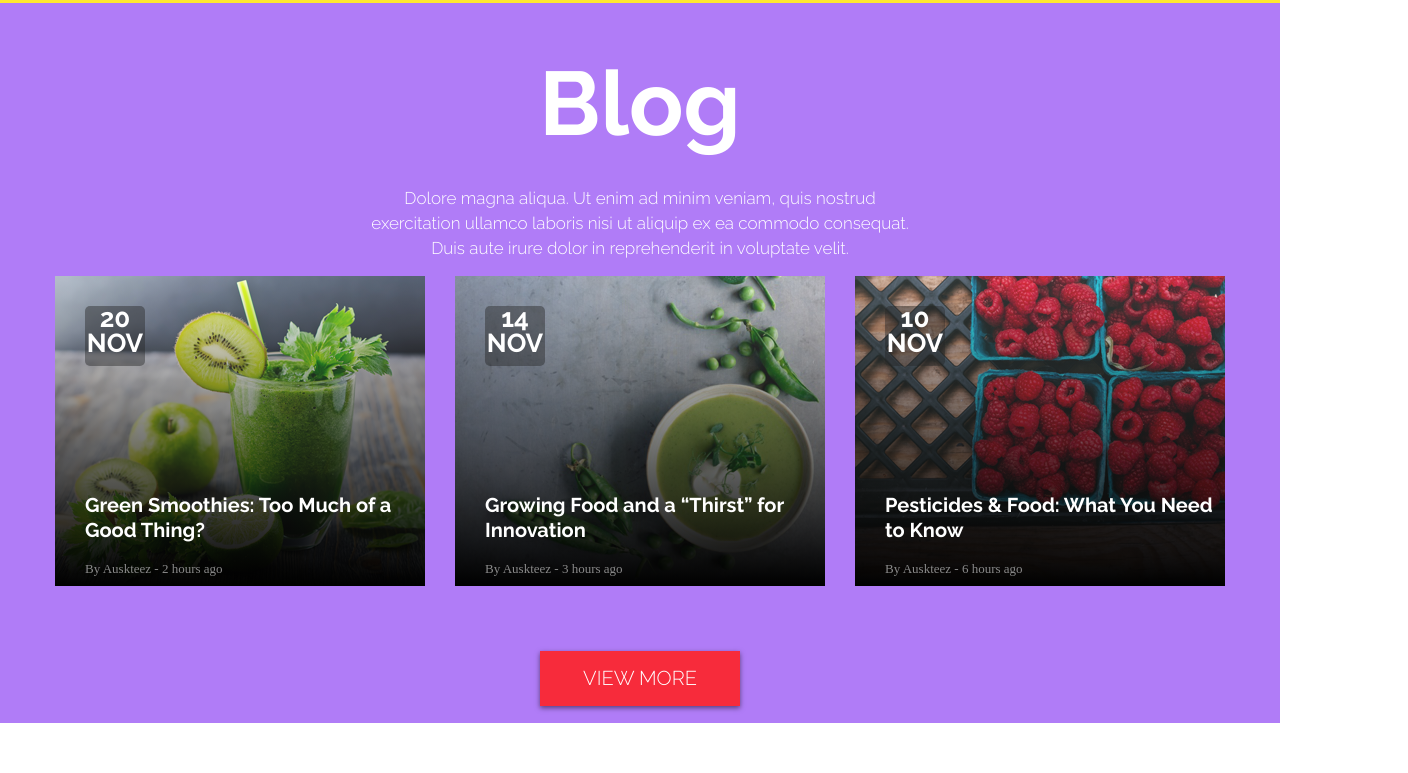
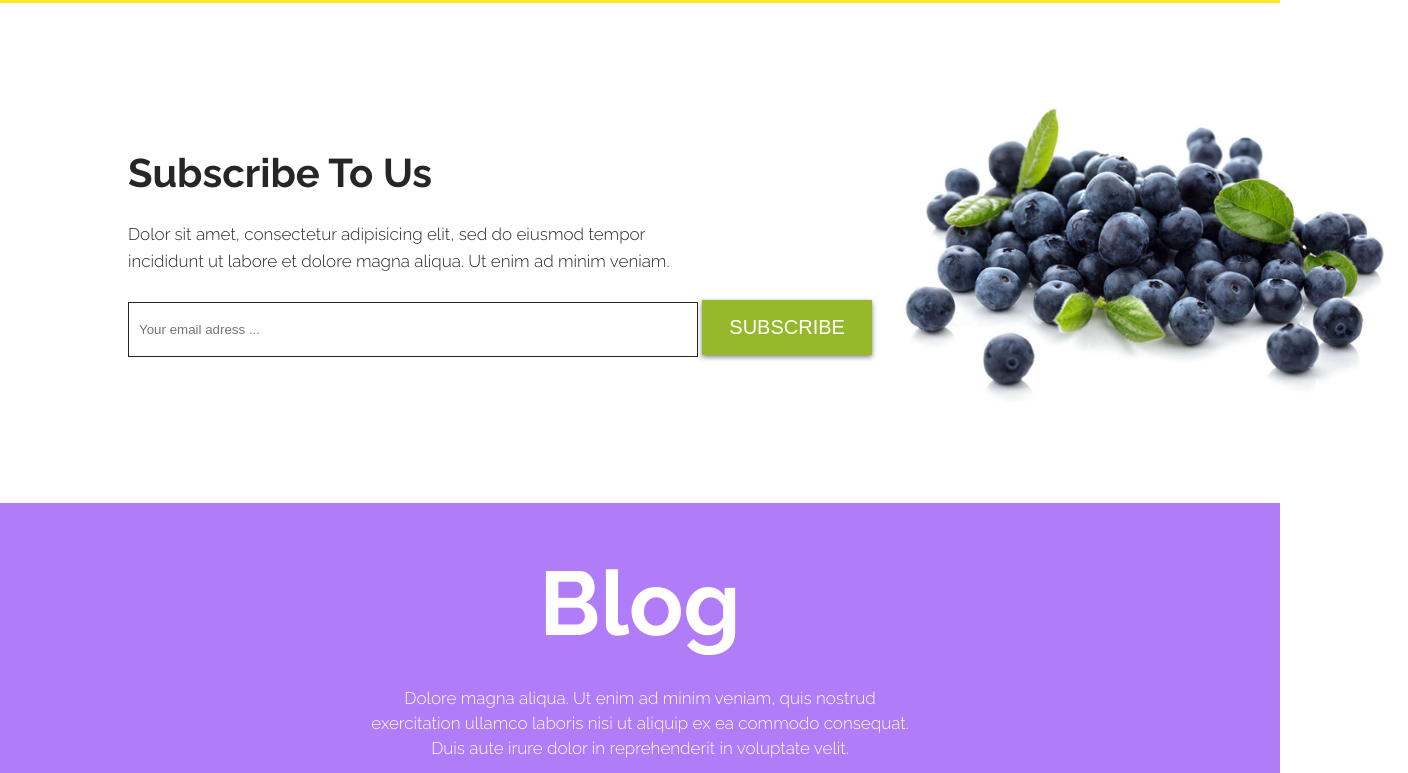
Before and after one commit to chernomorets-pash/Beetroot-hw-Alpha, a plain HTML site: page hw-13-svg/index.html in a window 1280 px wide. Shown: the part 3693-4466 px from the top of the page, 1408 px wide, since content can reach past the window. Drawn offline with Linux system fonts and the light colour scheme; files whose address does not match are found by name.

Commit message:
separate css styles and made one index css file with imports, same done for fonts. Subscribe section was added to flow

```diff
--- a/hw-13-svg/index.html
+++ b/hw-13-svg/index.html
@@ -6,12 +6,11 @@
     <meta http-equiv="X-UA-Compatible" content="IE=edge">
     <meta name="viewport" content="width=device-width, initial-scale=1.0">
     <link rel="icon" type="image/png" sizes="32x32" href="./images/favicon-32x32.png">
-    <link rel="stylesheet" href="./styles/cahee_styles.css">
+    <link rel="stylesheet" href="./styles/index.css">
     <title>Cahee | Beet-hw-part-1-ongoing | BEM | Under construction</title>
 </head>
 
 <body class="page">
-
     <section class="top-section">
         <header class="header">
             <div class="logo">
@@ -44,6 +43,7 @@
                 alt="mouse"></a>
     </section>
 
+    <!-- About Us -->
     <a name="about-us"></a>
     <section class="middle-section">
         <div class="middle-section__content-wrap">
@@ -60,7 +60,6 @@
     </section>
 
     <!-- Our Services Section with fonts svg -->
-
     <section class="services">
         <div class="services__shortcut">
             <div class="services__button">
@@ -108,6 +107,21 @@
         <button class="gallery__button">view more</button>
     </section>
 
+<!-- Subscribe section -->
+<section class="subscribe-to-us">
+    <h2 class="subscribe-to-us__heading">Subscribe To Us</h2>
+    <p class="subscribe-to-us__title">Dolor sit amet, consectetur adipisicing elit, sed do eiusmod tempor incididunt ut
+        labore et dolore magna aliqua. Ut enim ad minim veniam.</p>
+    <form action="#" class="subscribe-to-us__form" method="GET">
+        <label for="email">
+            <input class="subscribe-to-us__form__input" type="email" name="email" placeholder="Your email adress ..."
+                required>
+            <input class="subscribe-to-us__form__submit" type="submit" value="subscribe">
+        </label>
+    </form>
+</section>
+
+<!-- Blog section -->
     <a name="blog"></a>
     <section class="blog-section">
         <h2 class="blog__heading">Blog</h2>
@@ -134,10 +148,10 @@
             </div>
 
         </div>
-        <a href="#" class="blog__cards__button">View More</a>
+        <button class="blog__cards__button">View More</button>
     </section>
 
-
+<!-- Who We Are section -->
     <section class="who-we-are">
         <h2 class="who-we-are__heading">who we are</h2>
         <div class="separator"></div>
--- /dev/null
+++ b/hw-13-svg/styles/cahee_fonts.css
@@ -0,0 +1,47 @@
+@import url('https://fonts.googleapis.com/css2?family=Quicksand:wght@400;700&display=swap');
+@import url('https://fonts.googleapis.com/css2?family=Raleway:wght@100;300;400;700&display=swap');
+
+@font-face {
+    font-family: 'icomoon';
+    src: url('../fonts/svg_font/');
+    src: url('../fonts/svg_font/icomoon.eot?tte1vh');
+    src: url('../fonts/svg_font/icomoon.eot?tte1vh#iefix') format('embedded-opentype'),
+        url('../fonts/svg_font/icomoon.ttf?tte1vh') format('truetype'),
+        url('../fonts/svg_font/icomoon.woff?tte1vh') format('woff'),
+        url('../fonts/svg_font/icomoon.svg?tte1vh#icomoon') format('svg');
+    font-weight: normal;
+    font-style: normal;
+    font-display: block;
+}
+
+[class^="icon-"],
+[class*=" icon-"] {
+    /* use !important to prevent issues with browser extensions that change fonts */
+    font-family: 'icomoon' !important;
+    speak: never;
+    font-style: normal;
+    font-weight: normal;
+    font-variant: normal;
+    text-transform: none;
+    line-height: 1;
+
+    /* Better Font Rendering =========== */
+    -webkit-font-smoothing: antialiased;
+    -moz-osx-font-smoothing: grayscale;
+}
+
+.icon-bin:before {
+    content: "\e900";
+}
+
+.icon-delivery:before {
+    content: "\e901";
+}
+
+.icon-organized:before {
+    content: "\e902";
+}
+
+.icon-quality:before {
+    content: "\e903";
+}
--- a/hw-13-svg/styles/cahee_gallery.css
+++ b/hw-13-svg/styles/cahee_gallery.css
@@ -1,8 +1,3 @@
-* {
-    box-sizing: border-box;
-    margin: 0;
-    padding: 0;
-}
 
 .gallery {
     display: flex;
@@ -50,10 +45,14 @@
 }
 .gallery__image-two {
     height: 50%;
+    width: -webkit-fit-content;
+    width: -moz-fit-content;
     width: fit-content;
 }
 .gallery__image-three {
     height: 50%;
+    width: -webkit-fit-content;
+    width: -moz-fit-content;
     width: fit-content;
 }
 .gallery__wrapper-two {
--- a/hw-13-svg/styles/cahee_service.css
+++ b/hw-13-svg/styles/cahee_service.css
@@ -1,48 +1,3 @@
-@font-face {
-    font-family: 'icomoon';
-    src: url('../fonts/svg_font/');
-    src: url('../fonts/svg_font/icomoon.eot?tte1vh');
-    src: url('../fonts/svg_font/icomoon.eot?tte1vh#iefix') format('embedded-opentype'),
-        url('../fonts/svg_font/icomoon.ttf?tte1vh') format('truetype'),
-        url('../fonts/svg_font/icomoon.woff?tte1vh') format('woff'),
-        url('../fonts/svg_font/icomoon.svg?tte1vh#icomoon') format('svg');
-    font-weight: normal;
-    font-style: normal;
-    font-display: block;
-}
-
-[class^="icon-"],
-[class*=" icon-"] {
-    /* use !important to prevent issues with browser extensions that change fonts */
-    font-family: 'icomoon' !important;
-    speak: never;
-    font-style: normal;
-    font-weight: normal;
-    font-variant: normal;
-    text-transform: none;
-    line-height: 1;
-
-    /* Better Font Rendering =========== */
-    -webkit-font-smoothing: antialiased;
-    -moz-osx-font-smoothing: grayscale;
-}
-
-.icon-bin:before {
-    content: "\e900";
-}
-
-.icon-delivery:before {
-    content: "\e901";
-}
-
-.icon-organized:before {
-    content: "\e902";
-}
-
-.icon-quality:before {
-    content: "\e903";
-}
-
 .services {
     display: flex;
     background-color: #70bfff;
--- a/hw-13-svg/styles/cahee_styles.css
+++ b/hw-13-svg/styles/cahee_styles.css
@@ -1,16 +1,3 @@
-@import url('https://fonts.googleapis.com/css2?family=Pacifico&display=swap');
-@import url('https://fonts.googleapis.com/css2?family=Raleway:wght@300;400;500;600;700;800&display=swap');
-@import url('https://fonts.googleapis.com/css2?family=Lato:wght@300;400;700&display=swap');
-@import url('./form_footer.css');
-@import url('./cahee_service.css');
-@import url('./cahee_gallery.css');
-
-* {
-    box-sizing: border-box;
-    margin: 0;
-    padding: 0;
-}
-
 .page {
     font-family: 'Raleway', sans-serif;
 }
@@ -247,6 +234,7 @@
     /* EFFECTS */
     cursor: pointer;
     transition: all 0.3s ease;
+    border: none;
     transition: width linear 1s, border-bottom-right-radius 0.5s 1s ease-in-out;
 }
 
--- /dev/null
+++ b/hw-13-svg/styles/cahee_subscribe.css
@@ -0,0 +1,50 @@
+.subscribe-to-us {
+    display: flex;
+    flex-direction: column;
+    justify-content: center;
+    background-color: #ffffff;
+    background-image: url(../images/subscribe_bgd.png);
+    background-position: center;
+    background-repeat: no-repeat;
+    background-size: contain;
+    width: 100vw;
+    height: 500px;
+    margin-left: 10%;
+
+}
+
+.subscribe-to-us__heading {
+    color: #262626;
+    font-size: 40px;
+    font-weight: 700;
+}
+
+.subscribe-to-us__title {
+    color: #262626;
+    font-size: 17px;
+    font-weight: 300;
+    line-height: 27px;
+    width: 45%;
+    margin: 25px 0;
+}
+
+.subscribe-to-us__form {}
+
+.subscribe-to-us__form__input {
+    width: 570px;
+    height: 55px;
+    border: 1px solid #262626;
+    padding-left: 10px;
+}
+
+.subscribe-to-us__form__submit {
+    cursor: pointer;
+    width: 170px;
+    height: 55px;
+    box-shadow: 0 2px 5px rgba(0, 0, 0, 0.5);
+    background-color: #96b92c;
+    border: none;
+    color: #ffffff;
+    font-size: 20px;
+    text-transform: uppercase;
+}
--- a/hw-13-svg/styles/form_footer.css
+++ b/hw-13-svg/styles/form_footer.css
@@ -1,5 +1,3 @@
-@import url('https://fonts.googleapis.com/css2?family=Raleway:wght@100;300;400;700&display=swap');
-
 .form-contact {
     display: flex;
     flex-direction: column;
--- /dev/null
+++ b/hw-13-svg/styles/index.css
@@ -0,0 +1,16 @@
+@import url('../styles/cahee_fonts.css');
+@import url('../styles/cahee_styles.css');
+@import url('https://fonts.googleapis.com/css2?family=Pacifico&display=swap');
+@import url('https://fonts.googleapis.com/css2?family=Raleway:wght@300;400;500;600;700;800&display=swap');
+@import url('https://fonts.googleapis.com/css2?family=Lato:wght@300;400;700&display=swap');
+@import url('./form_footer.css');
+@import url('./cahee_service.css');
+@import url('./cahee_gallery.css');
+@import url('../styles/cahee_subscribe.css');
+
+/* reseter */
+* {
+    box-sizing: border-box;
+    margin: 0;
+    padding: 0;
+}
--- a/hw-13-svg/styles/sign-form-style.css
+++ b/hw-13-svg/styles/sign-form-style.css
@@ -1,11 +1,3 @@
-@import url('https://fonts.googleapis.com/css2?family=Quicksand:wght@400;700&display=swap');
-
-* {
-    box-sizing: border-box;
-    padding: 0;
-    margin: 0;
-}
-
 .page {
     display: flex;
     justify-content: center;
```
Also changed, not shown: hw-13-svg/images/subscribe_bgd.png (added).
